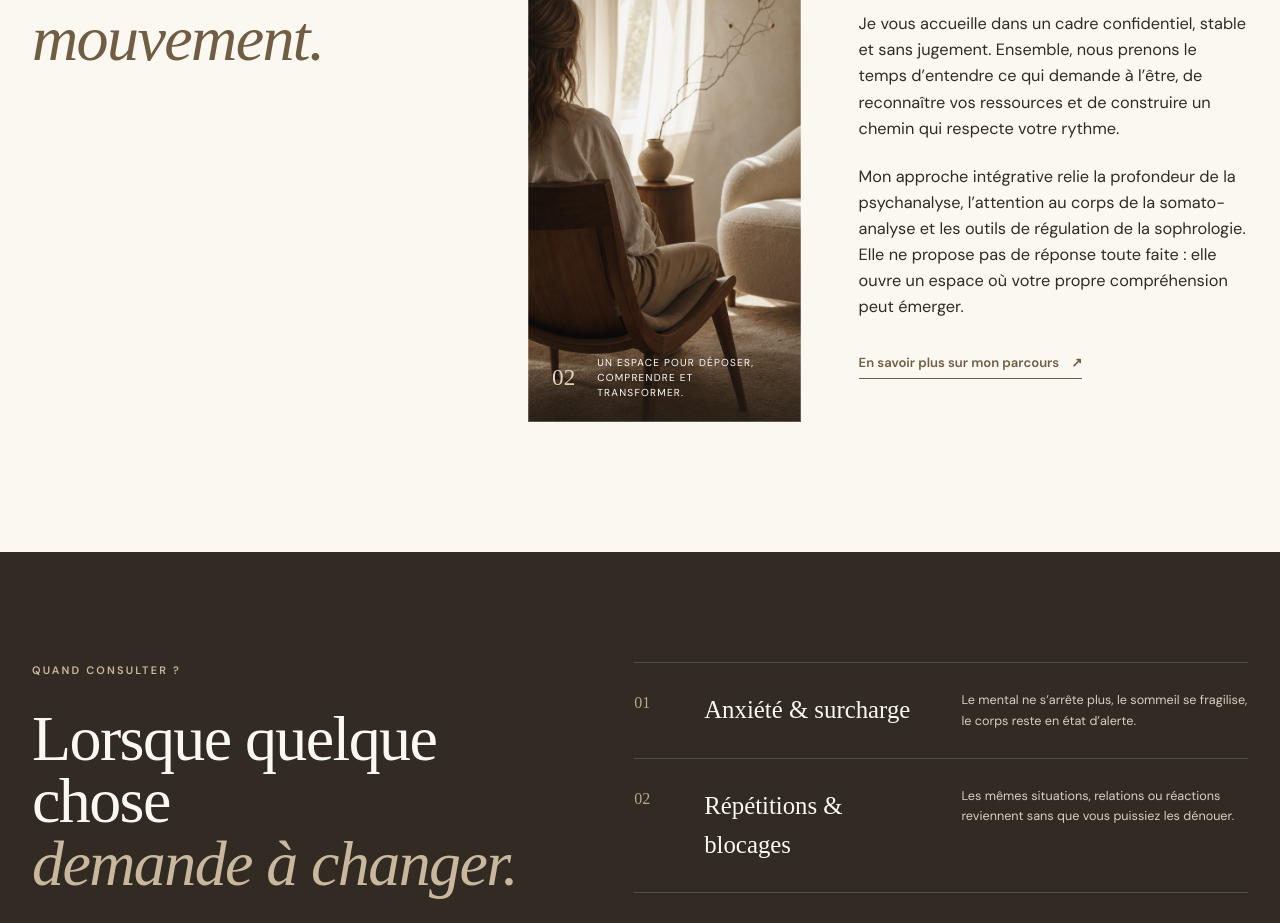
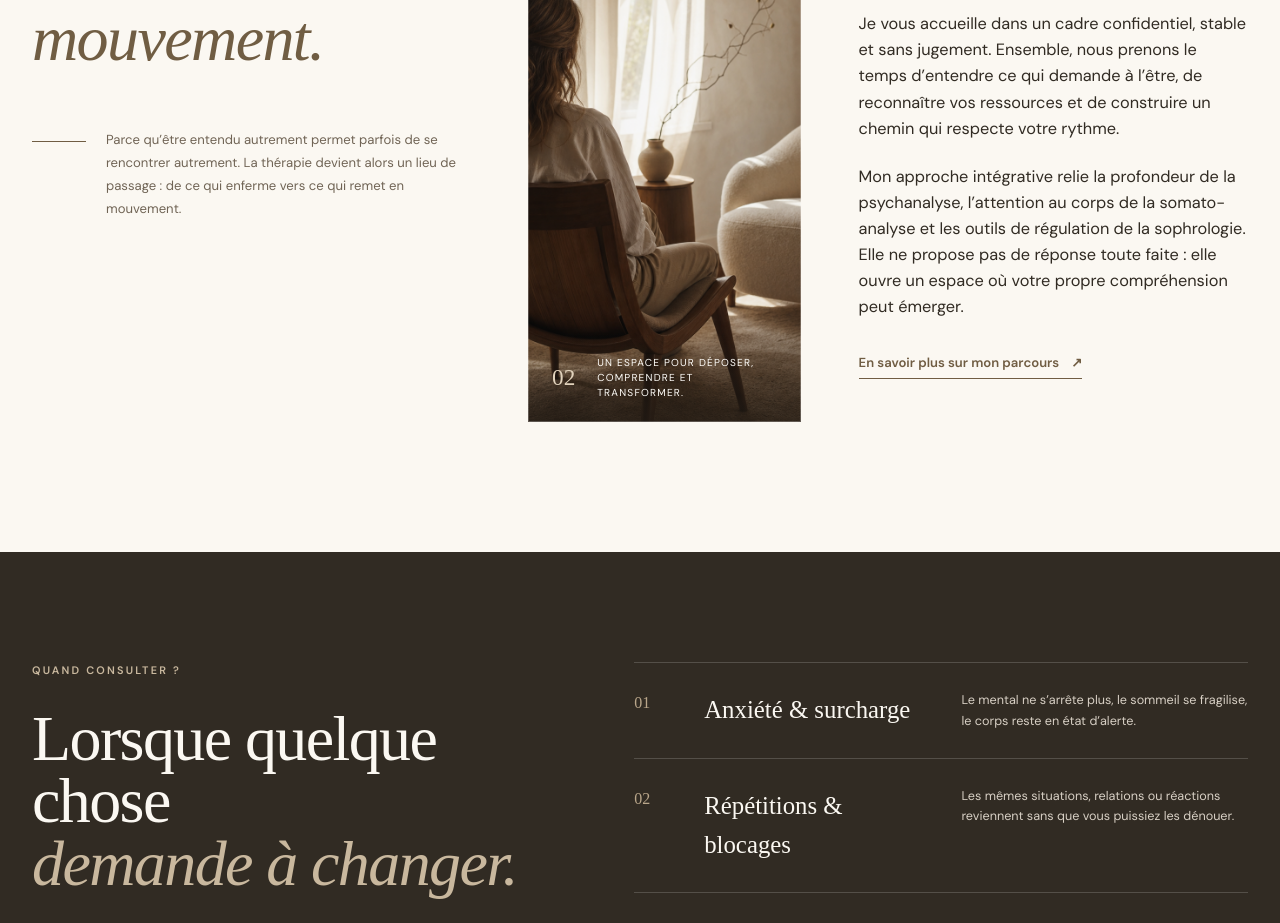
Before and after one commit to elreynaud-create/Cecile-Gimenez, a Next.js app: page / in a window 1280 px wide. Shown: the part 1180-2103 px from the top of the page. Built offline with nearby package versions, Linux system fonts and the light colour scheme; a web font is replaced by a local one.

Commit message:
Balance intro section with editorial note

```diff
--- a/app/globals.css
+++ b/app/globals.css
@@ -65,6 +65,9 @@ h2{font-size:clamp(3rem,6vw,6.5rem);margin-bottom:0}
 .intro{display:grid;grid-template-columns:.9fr .56fr .8fr;gap:58px;align-items:center}
 .intro h2{font-size:clamp(3.6rem,5vw,5.7rem)}
 .intro__heading{align-self:start;padding-top:25px}
+.intro__aside{display:grid;grid-template-columns:54px 1fr;gap:20px;align-items:start;margin-top:58px;max-width:430px;color:#706455}
+.intro__aside span{height:1px;background:var(--accent);margin-top:12px}
+.intro__aside p{margin:0;font-size:.82rem;line-height:1.75}
 .intro__visual{margin:0;position:relative;align-self:stretch;min-height:610px;overflow:hidden;background:var(--wine)}
 .intro__visual:after{content:"";position:absolute;inset:0;border:1px solid rgba(255,255,255,.24);pointer-events:none}
 .intro__visual img{display:block;width:100%;height:100%;object-fit:cover;transition:transform 1.1s cubic-bezier(.2,.8,.2,1),filter .7s}
--- a/app/page.tsx
+++ b/app/page.tsx
@@ -45,6 +45,10 @@ export default function Home() {
           <div className="intro__heading">
             <p className="eyebrow">Une présence clinique, une écoute singulière</p>
             <h2>Mettre des mots.<br /><em>Remettre du mouvement.</em></h2>
+            <div className="intro__aside">
+              <span aria-hidden="true" />
+              <p>Parce qu’être entendu autrement permet parfois de se rencontrer autrement. La thérapie devient alors un lieu de passage : de ce qui enferme vers ce qui remet en mouvement.</p>
+            </div>
           </div>
           <figure className="intro__visual">
             <img
```
